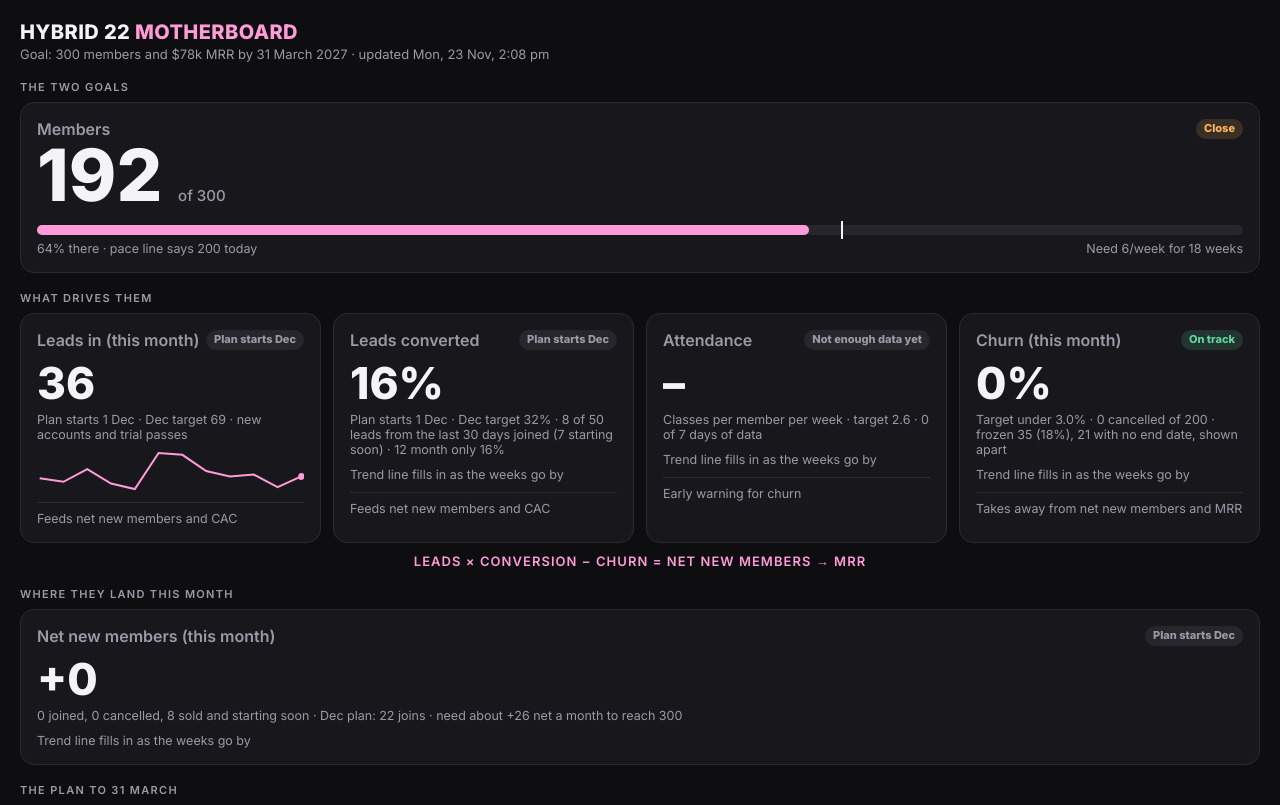
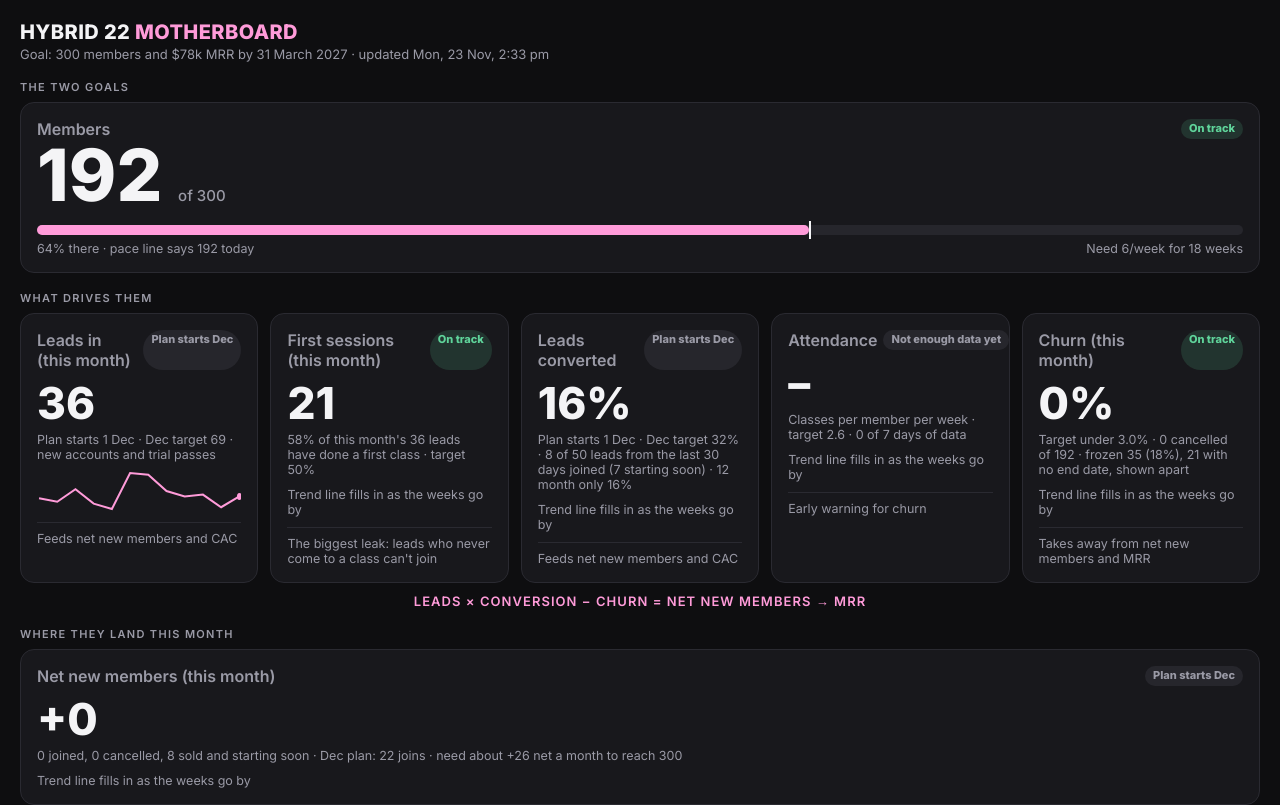
Before and after one commit to hybrid22jez/hybrid22-attendance-screen, a plain HTML site: page docs/kpi/index.html in a window 1280 px wide. Shown: the top 805 px of the page. Drawn offline with Linux system fonts and the light colour scheme.

Commit message:
Update Motherboard TV view [skip ci]

```diff
--- a/docs/kpi/index.html
+++ b/docs/kpi/index.html
@@ -82,7 +82,7 @@ body.tv .feeds,body.tv .costs{font-size:12.5px;margin-top:10px;border-top:1px so
 <div class="card"><table class="plan" id="plan"></table><div class="dim" id="plannote" style="margin-top:8px;font-size:12.5px"></div></div>
 
 <div class="foot money">
-<b>How each number is worked out.</b> Data from Momence every morning (Mindbody from 4 Jan). Members: people with an active paid membership (direct debit or upfront); trials, class packs, Recovery Lounge and complimentary passes don't count, and frozen members (anyone currently frozen, however long ago they froze and with or without an end date) are shown apart. Leads: every new account (new leads start as a basic account in Momence) plus anyone given a Free Week Trial or 2 Weeks Free. Converted: leads from the last 30 days who now hold a paid membership, with 12 month shown separately. Churn: cancellations this month ÷ members at the start of the month; a member who leaves while frozen counts as a cancel on the day they leave. Attendance: classes attended per member per week over the last 7 days. CAC: monthly acquisition spend (advertising, sales and marketing staff and tools, commissions, from the Simple Baseline sheet) ÷ new members in the last 30 days. Lifetime gross profit: ($60 a week less delivery cost per member) × 52 weeks, plus the $100 sign-on fee less $50 to deliver it. Jez's time and rent are general business costs, not CAC. Trend lines start on the first day of data and fill in week by week.
+<b>How each number is worked out.</b> Data from Momence every morning (Mindbody from 4 Jan). Members: people with an active paid membership (direct debit or upfront); trials, class packs, Recovery Lounge and complimentary passes don't count, and frozen members (anyone currently frozen, however long ago they froze and with or without an end date) are shown apart. Leads: every new account (new leads start as a basic account in Momence) plus anyone given a Free Week Trial or 2 Weeks Free. First sessions: this month's leads who have attended at least one class. Converted: leads from the last 30 days who now hold a paid membership, with 12 month shown separately. Churn: cancellations this month ÷ members at the start of the month; a member who leaves while frozen counts as a cancel on the day they leave. Attendance: classes attended per member per week over the last 7 days. CAC: monthly acquisition spend (advertising, sales and marketing staff and tools, commissions, from the Simple Baseline sheet) ÷ new members in the last 30 days. Lifetime gross profit: ($60 a week less delivery cost per member) × 52 weeks, plus the $100 sign-on fee less $50 to deliver it. Jez's time and rent are general business costs, not CAC. Trend lines start on the first day of data and fill in week by week.
 </div>
 </div>
 <div class="tip" id="tip"></div>
@@ -162,6 +162,8 @@ function render(){
   $("#drivers").append(
     kCard({nt:"Plan starts Dec", name:"Leads in (this month)", val:D.leads.month, target:P.leads, show:D.leads.month,
       tgtText:P.leads==null?`${P.label} Dec target ${D.plan[0].leads} · new accounts and trial passes`:`${P.label} target ${P.leads} (about ${Math.round(P.leads/4.35)} a week) · new accounts and trial passes`, weekly:D.leads.weekly, fmt:v=>v+" leads that week", feeds:"Feeds net new members and CAC"}),
+    kCard({name:"First sessions (this month)", val:D.first?.rate, target:D.first?.target, show:D.first?D.first.month:"–",
+      tgtText:D.first?`${pct(D.first.rate)} of this month's ${D.leads.month} leads have done a first class · target ${pct(D.first.target)}`:"", weekly:D.first?.weekly, fmt:pct, feeds:"The biggest leak: leads who never come to a class can't join"}),
     kCard({nt:"Plan starts Dec", name:"Leads converted", val:D.conv.rate, target:P.conv, show:pct(D.conv.rate),
       tgtText:`${P.conv==null?P.label+' Dec target '+pct(D.plan[0].conv):P.label+' target '+pct(P.conv)} · ${D.conv.converted ?? '–'} of ${D.conv.n} leads from the last 30 days joined${D.conv.notStarted?` (${D.conv.notStarted} starting soon)`:''} · 12 month only ${pct(D.conv.twelve)}`, weekly:D.conv.weekly, fmt:pct, feeds:"Feeds net new members and CAC"}));
   if (money_ok) $("#drivers").append(
--- a/docs/kpi/kpi-data.json
+++ b/docs/kpi/kpi-data.json
@@ -1,6 +1,6 @@
 {
   "asOf": "2026-11-23",
-  "generatedAt": "2026-11-23T03:08:32.339Z",
+  "generatedAt": "2026-11-23T03:33:23.670Z",
   "goalDate": "2027-03-31",
   "plan": [
     {
@@ -41,7 +41,7 @@
     "now": 192,
     "pending": 8,
     "goal": 300,
-    "start": 200,
+    "start": 192,
     "startDate": "2026-11-23",
     "frozen": 35,
     "frozenNoEnd": 21,
@@ -68,6 +68,14 @@
       13
     ]
   },
+  "first": {
+    "month": 21,
+    "rate": 0.5833333333333334,
+    "target": 0.5,
+    "weekly": [
+      0.5833333333333334
+    ]
+  },
   "conv": {
     "rate": 0.16,
     "twelve": 0.16,
@@ -82,7 +90,7 @@
     "rate": 0,
     "target": 0.03,
     "cancels": 0,
-    "startMembers": 200,
+    "startMembers": 192,
     "startDate": "2026-11-23",
     "weekly": [
       0
```
